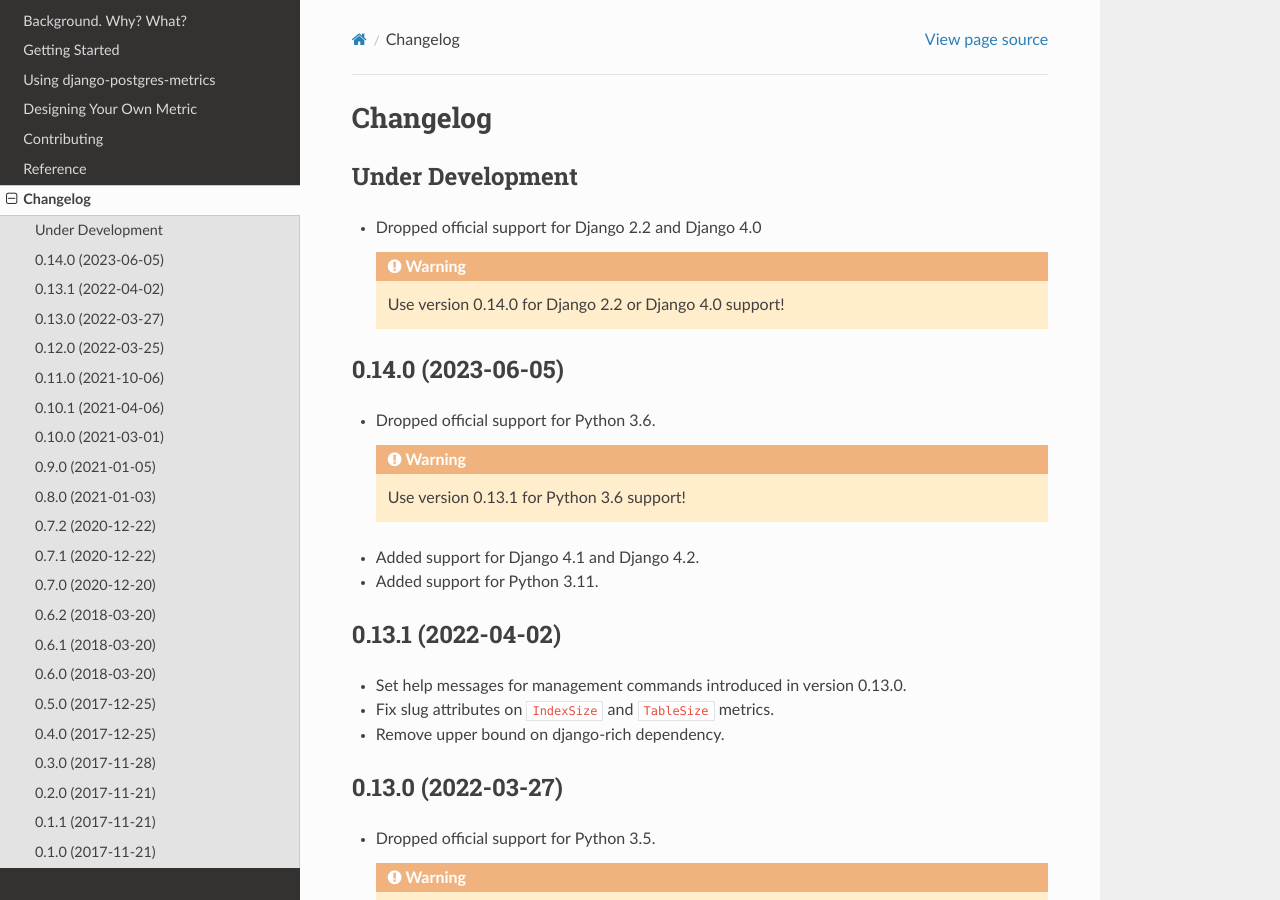
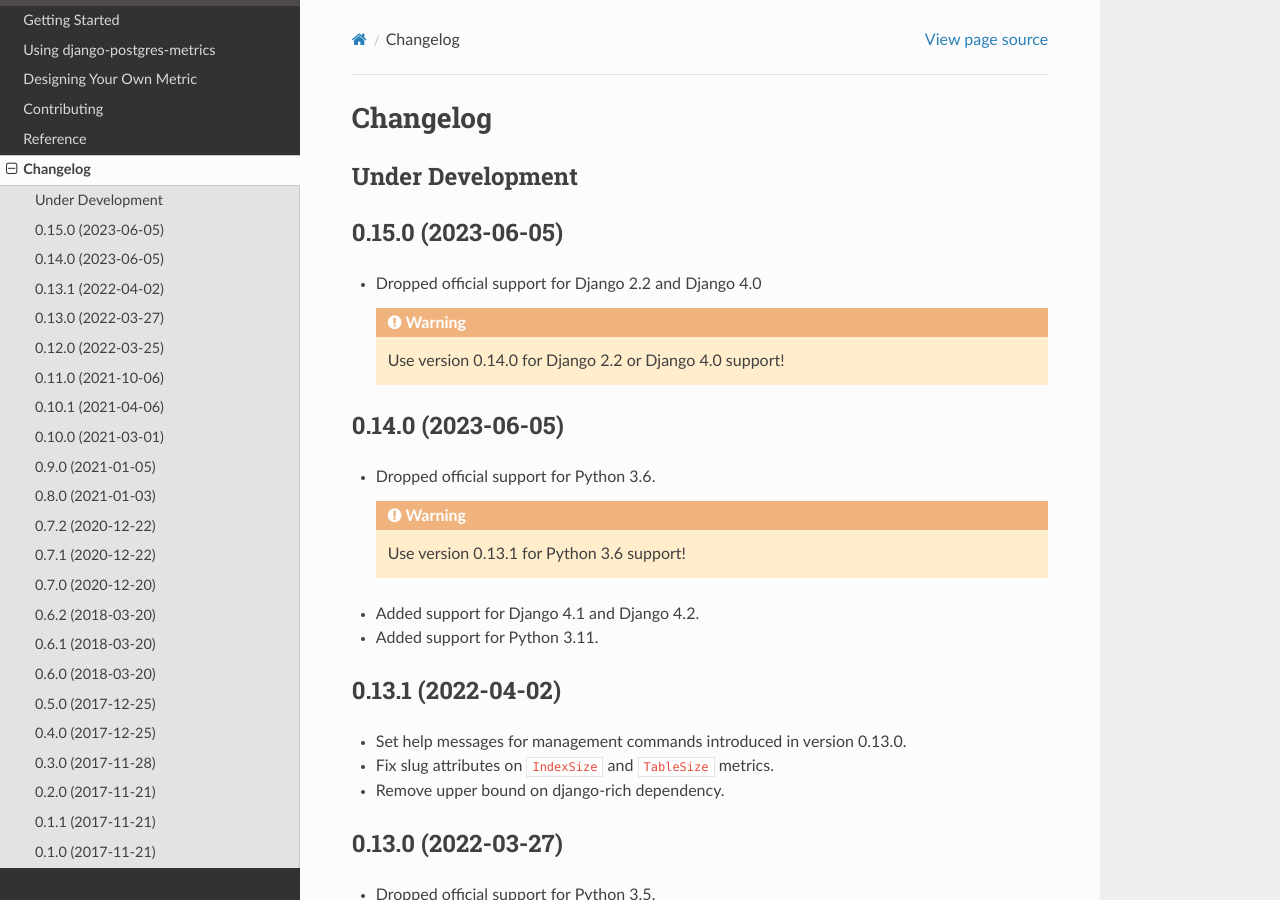
Before and after one commit to django-postgres-metrics/django-postgres-metrics, a Sphinx documentation site: the page built from docs/source/changelog.rst, in a window 1280 px wide and 900 px high. Built offline with Sphinx 7.4.7 and the Read the Docs theme 2.0.0, drawn with Linux system fonts in a browser that asks for light colours; pages that are not in the unit, such as notebooks, are missing from menus; the version number could not be read and is left out.

Commit message:
Release 0.15.0

```diff
--- a/docs/source/changelog.rst
+++ b/docs/source/changelog.rst
@@ -6,6 +6,9 @@
 
 Under Development
 =================
+
+0.15.0 (2023-06-05)
+===================
 
 * Dropped official support for Django 2.2 and Django 4.0
 
```
